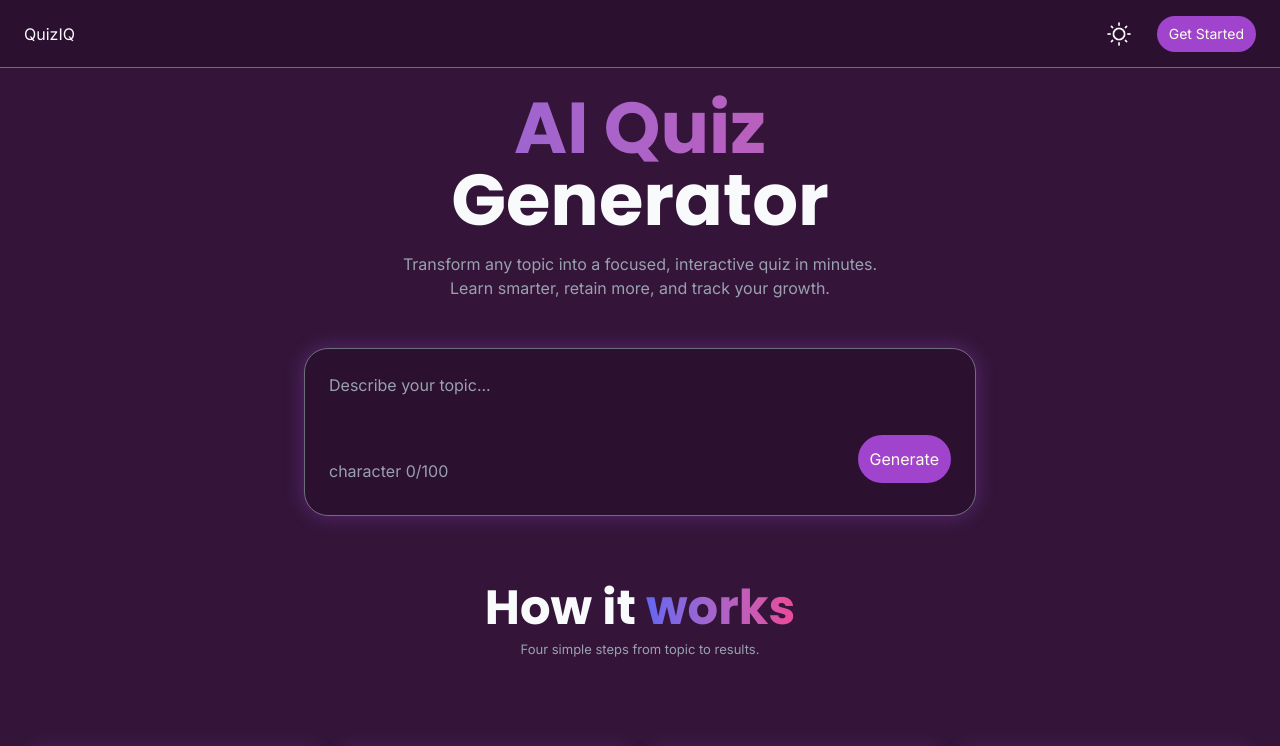
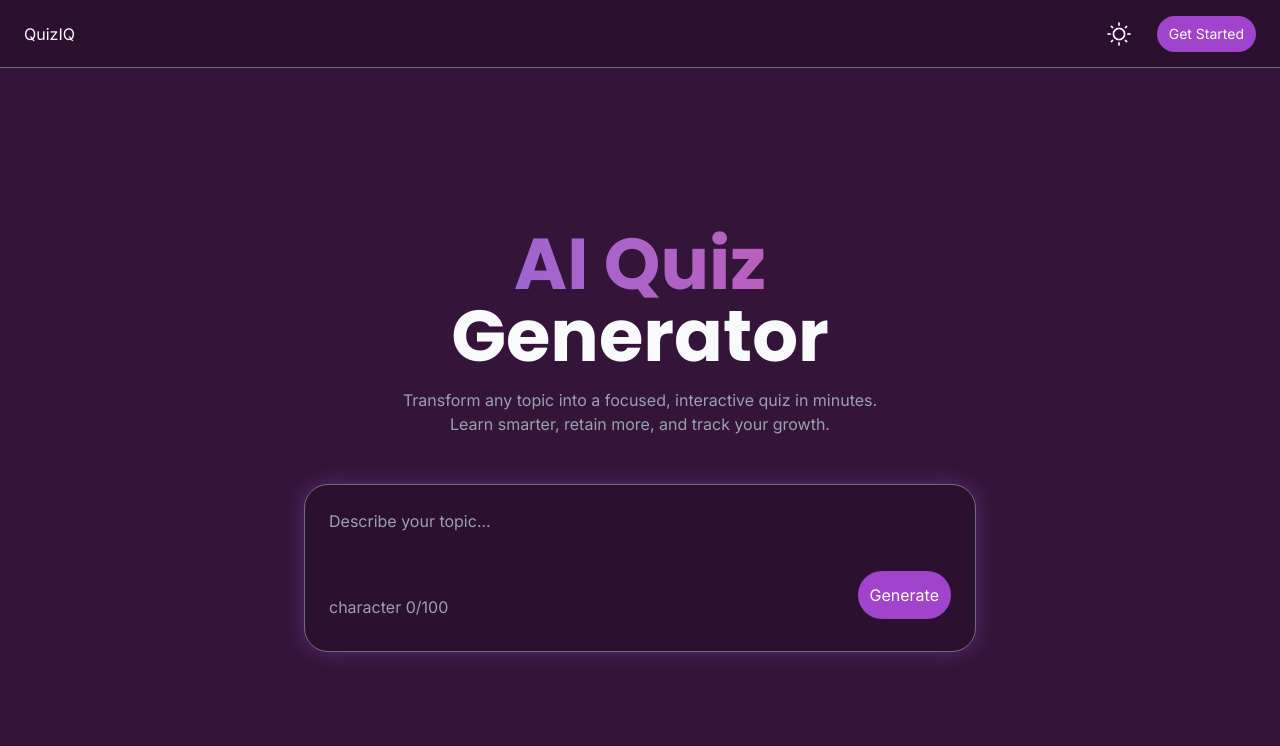
Before and after one commit to ayaanshaikh15/Quiziq, a React app in the folder frontend/: page / in a window 1280 px wide. Shown: the top 746 px of the page. Built offline with nearby package versions, Linux system fonts and the light colour scheme; no server answers; the HTML template or start-up script is replaced by a standard one.

Commit message:
feat: update layout and styling in HomeScreen and LandingScreen components

```diff
--- a/frontend/src/components/HomeScreen.jsx
+++ b/frontend/src/components/HomeScreen.jsx
@@ -18,7 +18,7 @@ function HomeScreen() {
      <div className="pt-18 sm:pl-56 md:pl-64 m-5 ">
         <Sidebar/>
 
-      <section className=" p-5 flex items-center justify-center sm:mt-14 lg:mt-2 mt-24">
+      <section className=" flex items-center justify-center sm:mt-14 lg:mt-1 mt-24">
          <div className="text-center w-full ">
           <div>
             <h1 className="font-bold text-5xl md:text-7xl">
--- a/frontend/src/components/LandingScreen.jsx
+++ b/frontend/src/components/LandingScreen.jsx
@@ -45,8 +45,8 @@ function LandingScreen() {
   return (
     <div className="pt-10 sm:pt-12 md:pt-16  ">
 
-      <section className=" p-5 flex items-center justify-center sm:mt-14 lg:mt-2 mt-24">
-        <div className="text-center w-full ">
+      <section className=" h-screen p-5 flex items-center justify-center">
+         <div className="text-center w-full ">
           <div>
             <h1 className="font-bold text-5xl md:text-7xl">
               <div className="bg-linear-to-r from-ai-gradient-from to-ai-gradient-to bg-clip-text text-transparent">
```
